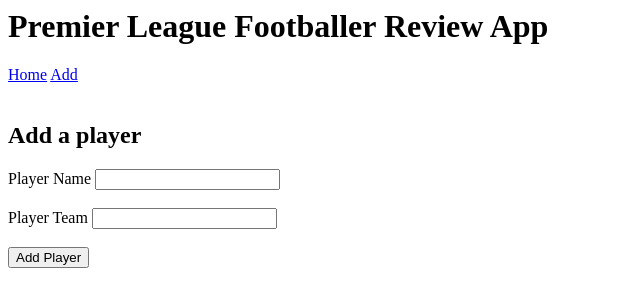
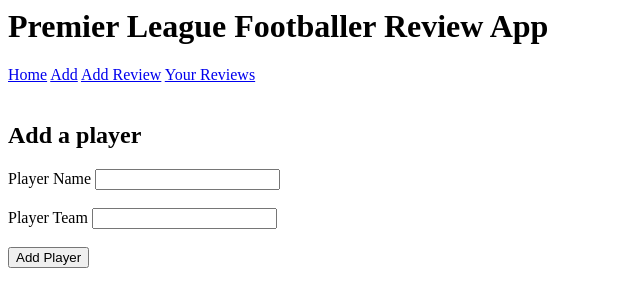
Before and after one commit to EfekanCalim1/football-review-app, a Flask app: page /add in a window 1280 px wide. Shown: the top 307 px of the page, without its empty margins (0-640 px from the left). Run offline with Flask 2, Linux system fonts and the light colour scheme.

Commit message:
update 8: 13/11/2020

```diff
--- a/Code/application/templates/layout.html
+++ b/Code/application/templates/layout.html
@@ -4,6 +4,8 @@
 
         <a href= '{{url_for("index")}}' >Home</a>
         <a href= '{{url_for("add")}}' >Add</a>
+        <a href= '{{url_for("addreview")}}'>Add Review</a>
+        <a href= '{{url_for("reviews")}}'>Your Reviews</a>
         <br><br>
         {% block body_content %}
         {% endblock body_content %}
```
